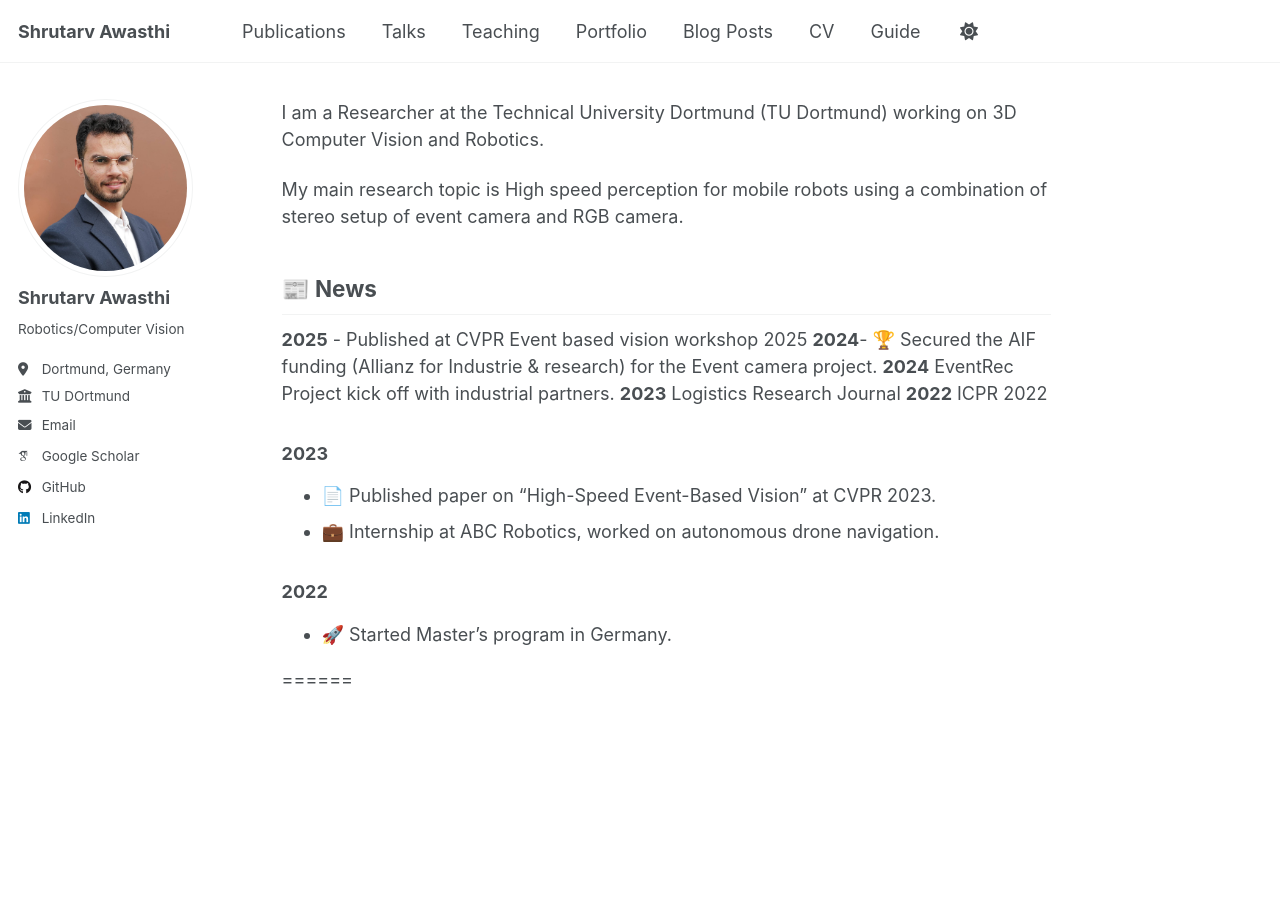
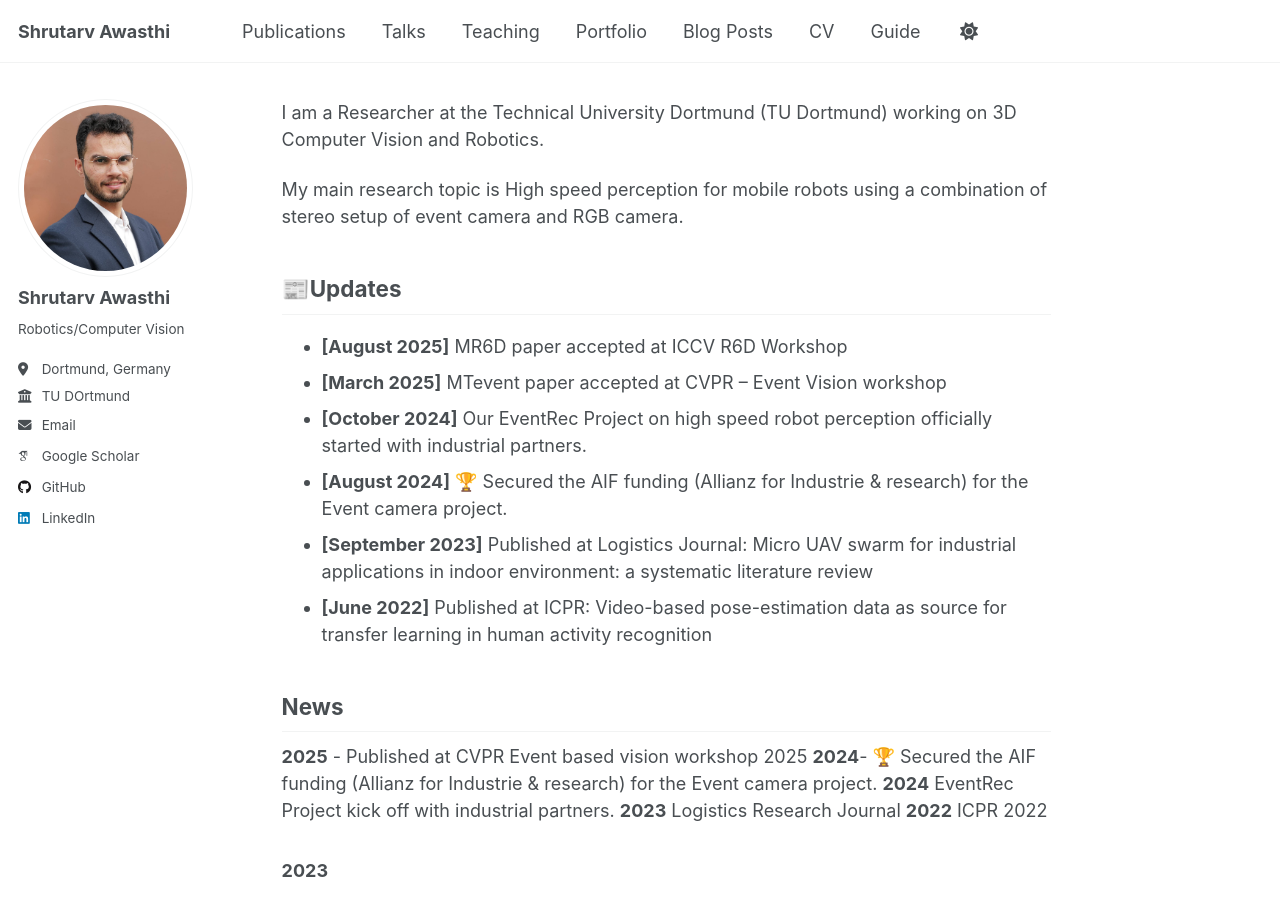
Before and after one commit to shrutarv/shrutarv.github.io, a Jekyll site: the page built from _pages/about.md, in a window 1280 px wide and 900 px high. Built offline with Jekyll 4.4.1, drawn with Linux system fonts in a browser that asks for light colours; some web fonts are replaced.

Commit message:
Update about.md

```diff
--- a/_pages/about.md
+++ b/_pages/about.md
@@ -10,7 +10,19 @@ I am a Researcher at the Technical University Dortmund (TU Dortmund) working on
 
 My main research topic is High speed perception for mobile robots using a combination of stereo setup of event camera and RGB camera.
 
-## 📰 News
+## 📰Updates {#updates}
+
+<ul class="medium">
+<li><strong>[August 2025]</strong> MR6D paper accepted at ICCV R6D Workshop</li>
+<li><strong>[March 2025]</strong> MTevent paper accepted at CVPR – Event Vision workshop</li>
+<li><strong>[October 2024]</strong> Our EventRec Project on high speed robot perception officially started with industrial partners.</li>
+<li><strong>[August 2024]</strong> 🏆 Secured the AIF funding (Allianz for Industrie & research) for the Event camera project.</li>
+<li><strong>[September 2023]</strong> Published at Logistics Journal: Micro UAV swarm for industrial applications in indoor environment: a systematic literature review</li>
+<li><strong>[June 2022]</strong> Published at ICPR: Video-based pose-estimation data as source for transfer learning in human activity recognition</li>
+
+
+</ul>
+##  News
 **2025** - Published at CVPR Event based vision workshop 2025
 **2024**- 🏆 Secured the AIF funding (Allianz for Industrie & research) for the Event camera project.
 **2024** EventRec Project kick off with industrial partners.
```
